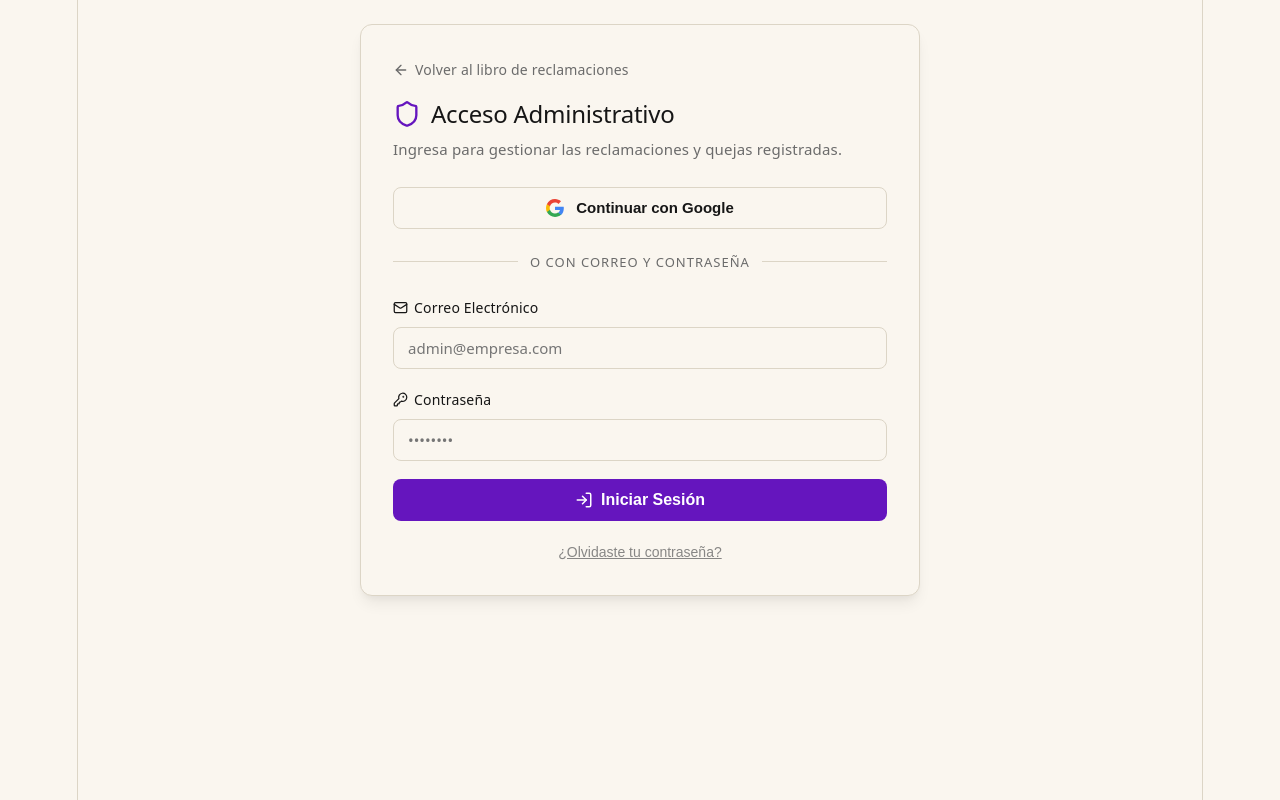
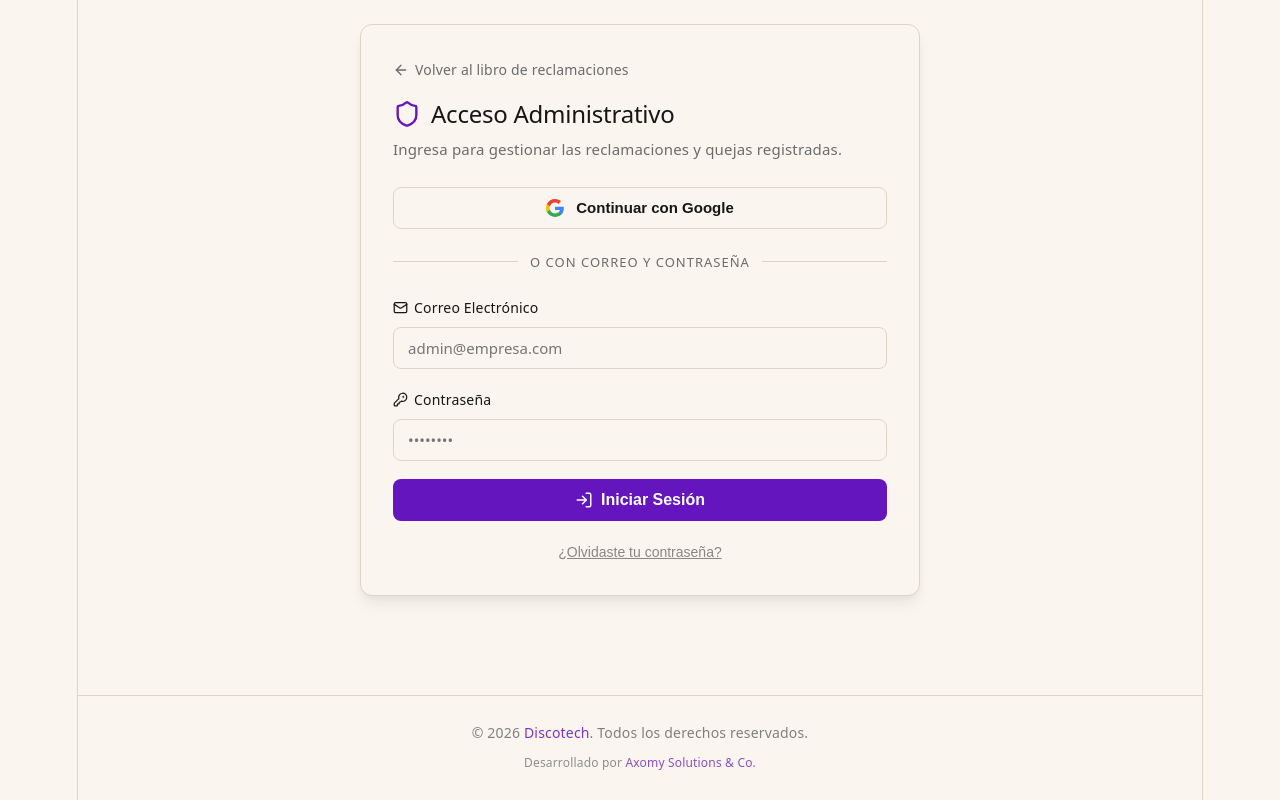
Before and after one commit to agnonotdev/discotech-reclamaciones, a React (Vite) app: page /admin/login in a window 1280 px wide. Built offline with nearby package versions, Linux system fonts and the light colour scheme; no server answers.

Commit message:
feat: Añadir componente Footer y mejorar el diseño de la página principal

```diff
--- a/src/App.jsx
+++ b/src/App.jsx
@@ -4,6 +4,7 @@ import { ProtectedRoute } from "./components/ProtectedRoute.jsx";
 import { Home } from "./pages/Home.jsx";
 import { Login } from "./pages/Login.jsx";
 import { Admin } from "./pages/Admin.jsx";
+import { Footer } from "./components/Footer.jsx";
 
 /**
  * Descripción: Componente raíz de la aplicación con configuración de rutas y proveedores globales.
@@ -15,6 +16,7 @@ function App() {
   return (
     <AuthProvider>
       <BrowserRouter>
+        <div style={{ display: "flex", flexDirection: "column", minHeight: "100vh" }}>
           <Routes>
             <Route path="/" element={<Home />} />
             <Route path="/admin/login" element={<Login />} />
@@ -28,6 +30,8 @@ function App() {
             />
             <Route path="*" element={<Navigate to="/" replace />} />
           </Routes>
+          <Footer />
+        </div>
       </BrowserRouter>
     </AuthProvider>
   );
@@ -42,18 +46,20 @@ export default App;
  *
  * Descripción General:
  * Define el árbol de navegación principal envolviendo toda la aplicación con AuthProvider
- * y configurando las rutas públicas y la ruta protegida /admin.
+ * y configurando las rutas públicas, la ruta protegida /admin y el pie de página global.
  *
  * Lógica Clave:
  * - / : Página pública con el formulario de reclamaciones (Home).
  * - /admin/login : Página de autenticación para administradores (Login).
  * - /admin : Panel administrativo restringido exclusivamente a través de ProtectedRoute.
  * - * : Redirección automática a la raíz para rutas no reconocidas.
+ * - Footer : Componente global visible en la parte inferior de todas las vistas.
  *
  * Dependencias Externas:
  * - react-router-dom (BrowserRouter, Routes, Route, Navigate)
  * - src/context/AuthContext.jsx (AuthProvider)
  * - src/components/ProtectedRoute.jsx (ProtectedRoute)
+ * - src/components/Footer.jsx (Footer)
  * - src/pages/Home.jsx (Home)
  * - src/pages/Login.jsx (Login)
  * - src/pages/Admin.jsx (Admin)
--- /dev/null
+++ b/src/components/Footer.jsx
@@ -0,0 +1,38 @@
+/**
+ * Descripción: Pie de página global reutilizable para toda la aplicación.
+ * Requiere: Props opcionales de texto o contenido personalizado (children).
+ * Implementa: Componente de pie de página consistente en todas las vistas.
+ */
+
+export function Footer() {
+  return (
+    <footer className="app-footer">
+      {/* Tu nuevo texto o información de derechos */}
+      <p>© 2026 <a className="footer-url" href="https://discord.gg/7vJ3RkjuxM">Discotech</a>. Todos los derechos reservados.</p>
+
+      {/* Texto de desarrollo */}
+      <p style={{ marginTop: "4px", fontSize: "12px", opacity: 0.75 }}>
+        Desarrollado por <a className="footer-url" href="https://discord.com/users/780938509363052597">Axomy Solutions & Co.</a>
+      </p>
+    </footer>
+  );
+}
+
+export default Footer;
+
+/*
+ * ---------------------------------------------------------------------------
+ * NOTAS DE IMPLEMENTACIÓN
+ * ---------------------------------------------------------------------------
+ *
+ * Descripción General:
+ * Componente modular de pie de página (footer) visible en todas las rutas de la app.
+ *
+ * Lógica Clave:
+ * - Soporta la propiedad text o children para personalizar el mensaje mostrado.
+ * - Utiliza estilos semánticos y variables CSS del proyecto mediante la clase app-footer.
+ *
+ * Dependencias Externas:
+ * - Ninguna
+ *
+ */
--- a/src/index.css
+++ b/src/index.css
@@ -781,3 +781,24 @@ code {
 .animate-spin {
   animation: spin 1s linear infinite;
 }
+
+/* Pie de Página Global */
+.app-footer {
+  margin-top: auto;
+  padding: 24px 16px;
+  text-align: center;
+  font-size: 14px;
+  color: var(--text);
+  border-top: 1px solid var(--border);
+  background: var(--bg);
+}
+
+.app-footer p {
+  margin: 0;
+  opacity: 0.85;
+}
+
+.footer-url {
+  color: var(--accent);
+  text-decoration: none;
+}
--- a/src/pages/Home.jsx
+++ b/src/pages/Home.jsx
@@ -11,19 +11,35 @@ import { ClaimForm } from "../components/ClaimForm.jsx";
 export function Home() {
   return (
     <main className="home-page" style={{ padding: "20px" }}>
-      <header style={{ display: "flex", justifyContent: "space-between", alignItems: "center", maxWidth: "560px", margin: "0 auto 16px" }}>
-        <div style={{ display: "flex", alignItems: "center", gap: "8px", color: "var(--text-h)", fontWeight: "600" }}>
-          <ShieldCheck size={22} style={{ color: "var(--accent)" }} />
-          <span>Plataforma Oficial de Reclamaciones</span>
-        </div>
+      <header style={{ maxWidth: "560px", margin: "0 auto 24px", position: "relative" }}>
+        {/* Enlace Admin en la esquina superior derecha */}
         <Link
           to="/admin"
-          style={{ display: "flex", alignItems: "center", gap: "6px", color: "var(--text)", textDecoration: "none", fontSize: "14px", fontWeight: "500" }}
+          style={{
+            position: "absolute",
+            top: 0,
+            right: 0,
+            display: "flex",
+            alignItems: "center",
+            gap: "6px",
+            color: "var(--text)",
+            textDecoration: "none",
+            fontSize: "14px",
+            fontWeight: "500",
+          }}
           title="Acceso Administrativo"
         >
           <Lock size={15} />
           <span>Admin</span>
         </Link>
+
+        {/* Título centrado con icono grande arriba */}
+        <div style={{ display: "flex", flexDirection: "column", alignItems: "center", gap: "12px", textAlign: "center", paddingTop: "8px" }}>
+          <ShieldCheck size={48} style={{ color: "var(--accent)" }} />
+          <span style={{ color: "var(--text-h)", fontWeight: "600", fontSize: "20px" }}>
+            Plataforma Oficial de Reclamaciones
+          </span>
+        </div>
       </header>
       <ClaimForm />
     </main>
--- a/src/pages/Login.jsx
+++ b/src/pages/Login.jsx
@@ -299,7 +299,8 @@ export function Login() {
                 lineHeight: "1.5",
               }}
             >
-              Si has olvidado tu contraseña, contacta a un <strong>admin superior</strong>.
+              Por seguridad, no puedes reestablecer tu contraseña en este espacio.
+              Para ello, deberás contactar a un <strong>admin superior</strong>.
             </p>
 
             <button
```
Lines whose indentation alone changed are shown as unchanged.
